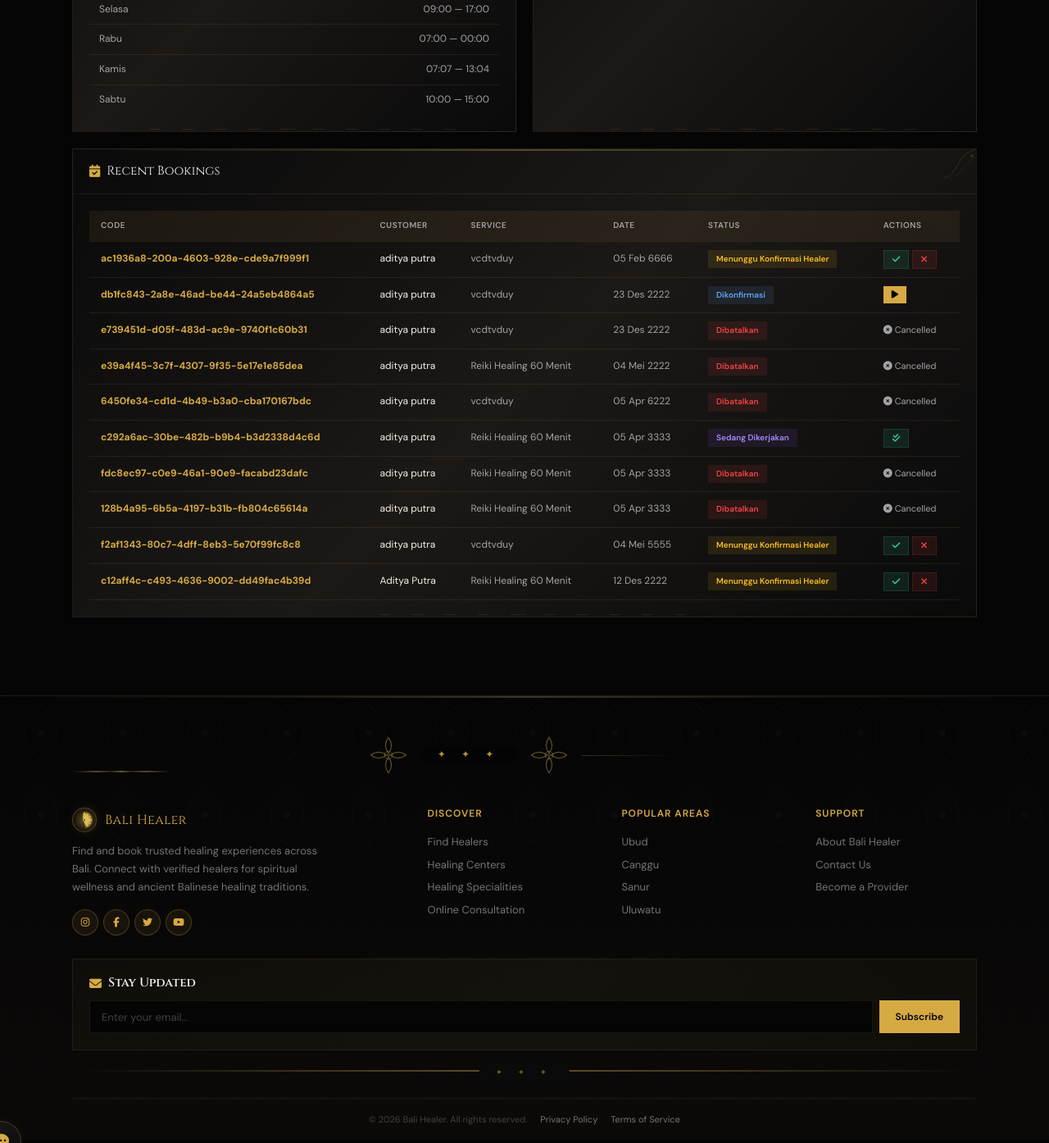
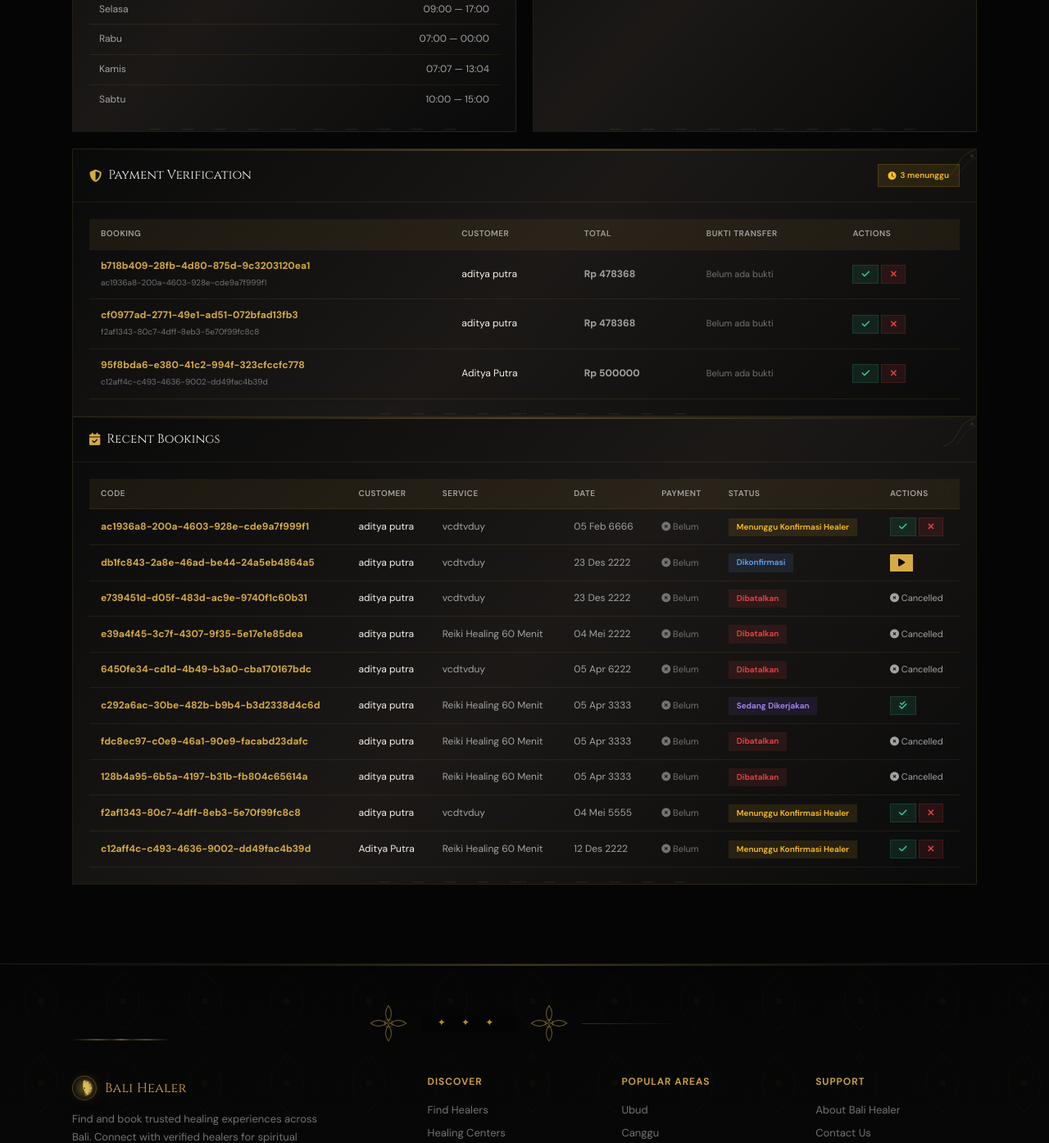
Before and after one commit to adityaputra99983/bisnis-2, a Django app: page /id/dashboard/healer/ in a window 1280 px wide. Shown: the part 1061-2455 px from the top of the page at 82% size. Run offline with Django 5.2, Linux system fonts and the light colour scheme; a user stored in the database is signed in; data comes from the database, SQL or seed files in the repository; both versions use the stored data as it was after the commit.

Commit message:
update fitur

```diff
--- a/accounts/views.py
+++ b/accounts/views.py
@@ -140,13 +140,18 @@ def healer_dashboard(request):
     completed_count = 0
     total_revenue = 0
     held_funds = 0
+    payments_pending_verify = []
     if healer:
         for s in healer.schedules.filter(is_active=True):
             schedules_list[s.day_of_week] = s
         services = healer.services.filter(is_active=True)
         recent_bookings = Booking.objects.filter(
             healer=healer
-        ).select_related('customer').order_by('-created_at')[:10]
+        ).select_related('customer', 'payment').order_by('-created_at')[:10]
+        payments_pending_verify = Payment.objects.filter(
+            booking__healer=healer,
+            booking__status='pending_confirm',
+        ).select_related('booking').order_by('-created_at')[:10]
         booking_stats = Booking.objects.filter(healer=healer).aggregate(
             pending_count=Count('id', filter=Q(status='pending_confirm')),
             in_progress_count=Count('id', filter=Q(status='in_progress')),
@@ -172,6 +177,7 @@ def healer_dashboard(request):
         'completed_count': completed_count,
         'total_revenue': total_revenue,
         'held_funds': held_funds,
+        'payments_pending_verify': payments_pending_verify,
         'unread_notifications': get_unread_count(request.user),
         'recent_notifications': get_recent_notifications(request.user, 5),
     })
--- a/templates/healer_dashboard.html
+++ b/templates/healer_dashboard.html
@@ -153,6 +153,61 @@
 
         <div class="card">
             <div class="card-header">
+                <h3><i class="fas fa-shield-halved" style="color:var(--gold)"></i> {% trans "Payment Verification" %}</h3>
+                {% if payments_pending_verify %}<span class="payment-status-badge pending" style="font-size:10px"><i class="fas fa-clock"></i> {{ payments_pending_verify|length }} {% trans "menunggu" %}</span>{% endif %}
+            </div>
+            <div class="card-body">
+                {% if payments_pending_verify %}
+                <div class="table-container">
+                    <table class="data-table">
+                        <thead>
+                            <tr><th>{% trans "Booking" %}</th><th>{% trans "Customer" %}</th><th>{% trans "Total" %}</th><th>{% trans "Bukti Transfer" %}</th><th>{% trans "Actions" %}</th></tr>
+                        </thead>
+                        <tbody>
+                            {% for p in payments_pending_verify %}
+                            <tr>
+                                <td><strong style="color:var(--gold);font-weight:700">{{ p.payment_code }}</strong><br><small style="color:var(--stone-500)">{{ p.booking.booking_code }}</small></td>
+                                <td style="color:var(--fg)">{{ p.booking.customer_name }}</td>
+                                <td><strong>Rp {{ p.amount_idr|floatformat:0 }}</strong></td>
+                                <td>
+                                    {% if p.has_proof %}
+                                    <a href="{% url 'payment_detail' p.payment_code %}" title="{% trans 'Lihat Bukti Pembayaran' %}">
+                                        <img src="{{ p.proof_image.url }}" alt="{% trans 'Bukti Pembayaran' %}" loading="lazy"
+                                             style="width:56px;height:56px;object-fit:cover;border-radius:8px;border:1px solid var(--border);display:inline-block;vertical-align:middle">
+                                    </a>
+                                    <a href="{% url 'payment_detail' p.payment_code %}" style="font-size:10px;color:var(--gold);display:block;margin-top:2px"><i class="fas fa-expand"></i> {% trans "Lihat" %}</a>
+                                    {% else %}
+                                    <span style="font-size:11px;color:var(--stone-500)">{% trans "Belum ada bukti" %}</span>
+                                    {% endif %}
+                                </td>
+                                <td>
+                                    <form method="POST" action="{% url 'healer_booking_update' p.booking.booking_code %}" style="display:inline">
+                                        {% csrf_token %}
+                                        <input type="hidden" name="action" value="confirm">
+                                        <button type="submit" class="btn btn-sm btn-success" title="{% trans 'Confirm & Release' %}"><i class="fas fa-check"></i></button>
+                                    </form>
+                                    <form method="POST" action="{% url 'booking_cancel' p.booking.booking_code %}" style="display:inline" onsubmit="return confirm('{% trans "Reject this booking?" %}')">
+                                        {% csrf_token %}
+                                        <input type="hidden" name="reason" value="Rejected by healer">
+                                        <button type="submit" class="btn btn-sm btn-danger" title="{% trans 'Reject' %}"><i class="fas fa-xmark"></i></button>
+                                    </form>
+                                </td>
+                            </tr>
+                            {% endfor %}
+                        </tbody>
+                    </table>
+                </div>
+                {% else %}
+                <div class="empty-state" style="padding:28px">
+                    <i class="fas fa-shield-halved"></i>
+                    <p>{% trans "Tidak ada pembayaran yang menunggu verifikasi saat ini." %}</p>
+                </div>
+                {% endif %}
+            </div>
+        </div>
+
+        <div class="card">
+            <div class="card-header">
                 <h3><i class="fas fa-calendar-check" style="color:var(--gold)"></i> {% trans "Recent Bookings" %}</h3>
             </div>
             <div class="card-body">
@@ -160,7 +215,7 @@
                 <div class="table-container">
                     <table class="data-table">
                         <thead>
-                            <tr><th>{% trans "Code" %}</th><th>{% trans "Customer" %}</th><th>{% trans "Service" %}</th><th>{% trans "Date" %}</th><th>{% trans "Status" %}</th><th>{% trans "Actions" %}</th></tr>
+                            <tr><th>{% trans "Code" %}</th><th>{% trans "Customer" %}</th><th>{% trans "Service" %}</th><th>{% trans "Date" %}</th><th>{% trans "Payment" %}</th><th>{% trans "Status" %}</th><th>{% trans "Actions" %}</th></tr>
                         </thead>
                         <tbody>
                             {% for b in recent_bookings %}
@@ -169,6 +224,19 @@
                                 <td style="color:var(--fg)">{{ b.customer_name }}</td>
                                 <td>{{ b.service_type }}</td>
                                 <td>{{ b.booking_date|date:"d M Y" }}</td>
+                                <td>
+                                    {% if b.payment and b.payment.has_proof %}
+                                    <a href="{% url 'payment_detail' b.payment.payment_code %}" title="{% trans 'Lihat Bukti Pembayaran' %}">
+                                        <img src="{{ b.payment.proof_image.url }}" alt="{% trans 'Bukti Pembayaran' %}" loading="lazy"
+                                             style="width:48px;height:48px;object-fit:cover;border-radius:8px;border:1px solid var(--border);display:inline-block;vertical-align:middle">
+                                    </a>
+                                    <span style="font-size:10px;color:var(--emerald-500);display:block;margin-top:2px"><i class="fas fa-circle-check"></i> {% trans "Bukti ada" %}</span>
+                                    {% elif b.payment %}
+                                    <span style="font-size:11px;color:var(--stone-500)"><i class="fas fa-circle-xmark"></i> {% trans "Belum" %}</span>
+                                    {% else %}
+                                    <span style="font-size:11px;color:var(--stone-600)">—</span>
+                                    {% endif %}
+                                </td>
                                 <td><span class="status-badge status-{{ b.status }}">{{ b.get_status_display }}</span></td>
                                 <td>
                                     {% if b.status == 'pending_confirm' %}
```
Also changed, not shown: dukun/settings.py (+8 -2 lines), storage.py (+19 -2 lines), db.sqlite3.
